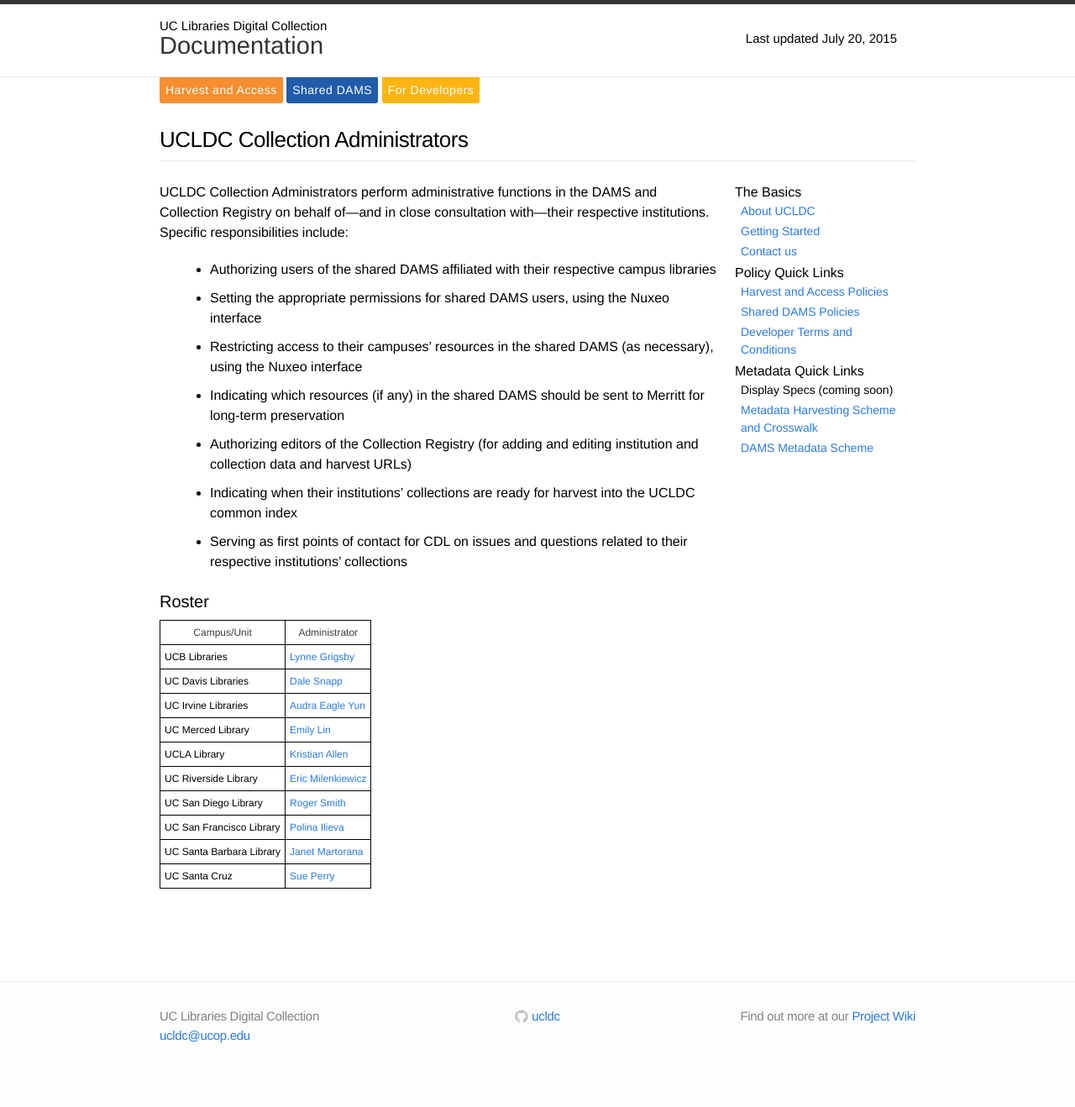
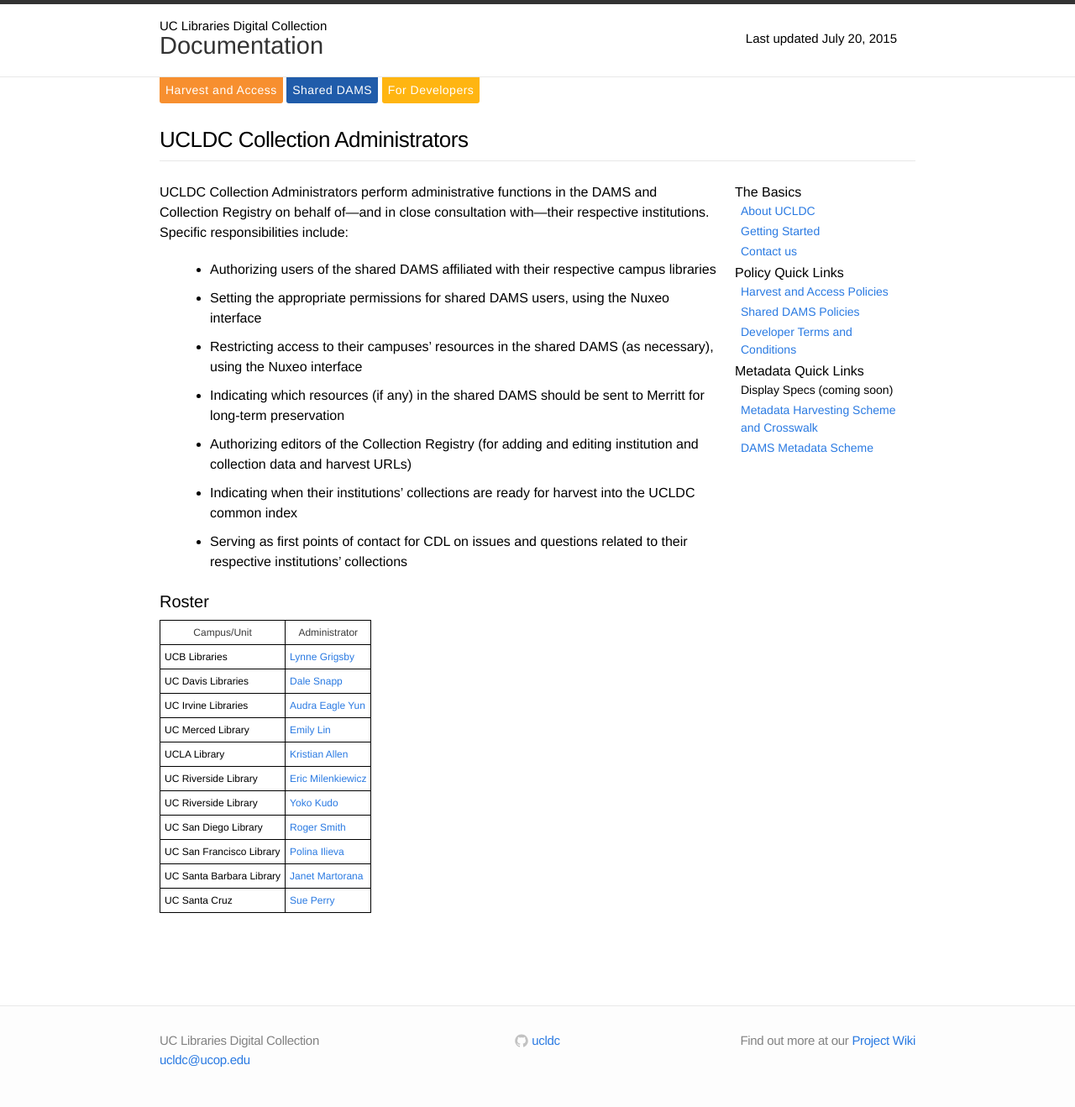
Before and after one commit to ucldc/ucldc-docs, a Jekyll site: the page built from docs/collection-administrators.md, in a window 1280 px wide. Shown: the whole page at 84% size. Built offline with Jekyll 4.4.1, drawn with Linux system fonts in a browser that asks for light colours; nearby versions of some CDN libraries; before the commit the page ends 1289 px from its top, so only the background shows below that.

Commit message:
Update collection-administrators.md

```diff
--- a/docs/collection-administrators.md
+++ b/docs/collection-administrators.md
@@ -44,6 +44,10 @@
     <td>UC Riverside Library</td>
     <td><a href="http://www.ucr.edu/find_people.php?term=milenkiewicz&sa=Go&type=all">Eric Milenkiewicz</a></td>
   </tr>
+    <tr>
+    <td>UC Riverside Library</td>
+    <td><a href="http://www.ucr.edu/find_people.php?term=kudo&sa=Go&type=all">Yoko Kudo</a></td>
+  </tr>
   <tr>
     <td>UC San Diego Library</td>
     <td><a href="http://www.ucsd.edu/directory/search?last=smith&first=roger&email=&title=&phone=&fax=&dept2=&mail=&searchType=0">Roger Smith</a></td>
```
